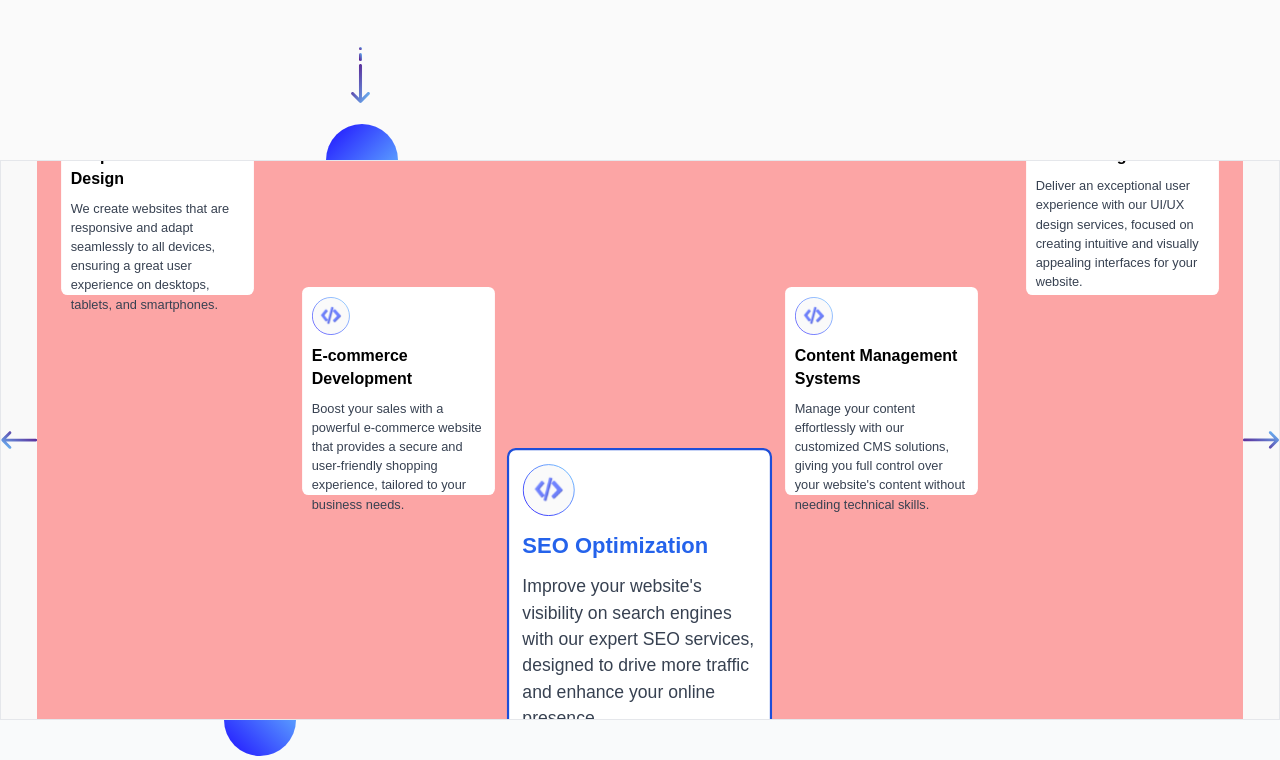
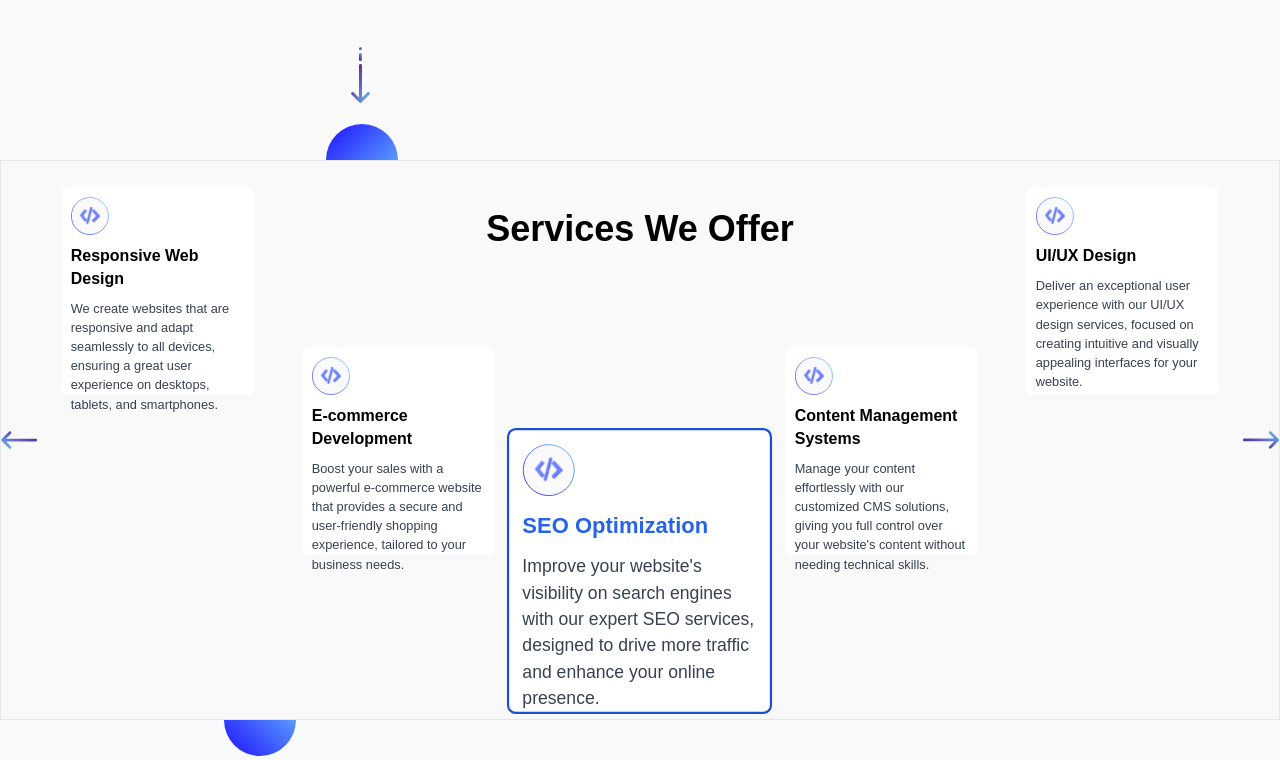
Before and after one commit to lofritex/company-website, a React (Vite) app: page / in a window 1280 px wide. Shown: the part 640-1400 px from the top of the page. Built offline with nearby package versions, Linux system fonts and the light colour scheme.

Commit message:
Added Text Services We provide and change bg color

```diff
--- a/src/Pages/Components/Carousel.jsx
+++ b/src/Pages/Components/Carousel.jsx
@@ -20,13 +20,17 @@ export default function Carousel({ data }) {
   };
 
   return (
+    <div className=" w-full h-full relative">
+      <h1 className="w-full absolute font-bold text-4xl text-center top-12">
+        Services We Offer
+      </h1>
       <div className="flex h-full items-center">
         <button className="h-10 w-20 rotate-180" onClick={prevSlide}>
           <img src={Arrow} alt="Left Arrow" className="h-10 w-16" />
         </button>
         <div
           id="carousel-container"
-        className="flex h-full items-start  overflow-hidden bg-red-300"
+          className="flex h-full items-start overflow-hidden pt-20"
         >
           {data.map((card, index) => {
             let isActive;
@@ -35,13 +39,13 @@ export default function Carousel({ data }) {
             return (
               <div
                 key={card.title}
-              className={`flex h-cardHeight-1 w-1/5 shrink-0 transition-transform duration-1000 ease-in-out justify-center`}
+                className={`flex h-cardHeight-1 w-1/5 shrink-0 justify-center transition-transform duration-1000 ease-in-out`}
                 style={{
                   transform: `translateX(-${currentIndex * 100}%)
                 translateY(${
                   isActive
-                    ? (-1) ** currentIndex * (-1) ** index * 300
-                    : (-1) ** (currentIndex + 1) * (-1) ** index * 100
+                    ? (-1) ** currentIndex * (-1) ** index * 200
+                    : (-1) ** (currentIndex + 1) * (-1) ** index * 80
                 }px)
                 scale(${isActive ? "1.1" : "0.8"})`,
                 }}
@@ -56,5 +60,6 @@ export default function Carousel({ data }) {
           <img src={Arrow} alt="Rigth Arrow" className="h-10 w-16" />
         </button>
       </div>
+    </div>
   );
 }
```
Lines whose indentation alone changed are shown as unchanged.
